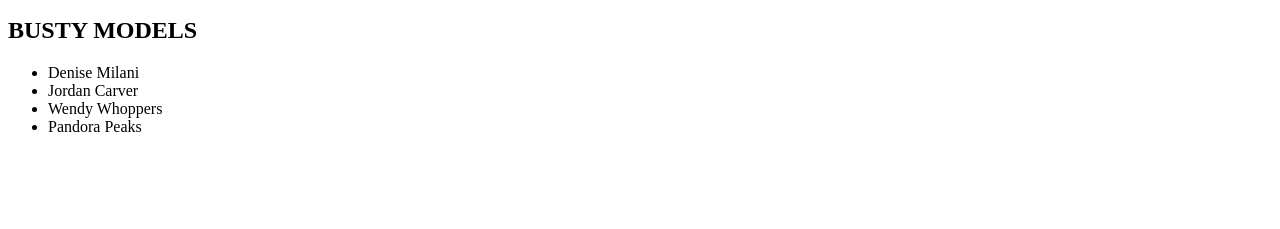
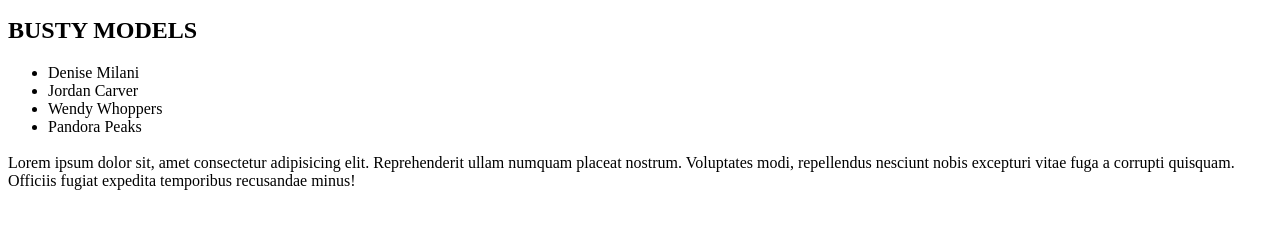
Before and after one commit to BiscuitsAndGuitar/git-project-10, a plain HTML site: page index.html in a window 1280 px wide. Shown: the part 119-348 px from the top of the page. Drawn offline with Linux system fonts and the light colour scheme.

Commit message:
denise milani added

```diff
--- a/index.html
+++ b/index.html
@@ -25,5 +25,13 @@
         <li class="model">Pandora Peaks</li>
       </ul>
     </div>
+
+    <div class="denise-milani">
+      <h3 class="denise-milani-title"></h3>
+      <p class="denise-milani-text">
+        Lorem ipsum dolor sit, amet consectetur adipisicing elit. Reprehenderit ullam numquam placeat nostrum. Voluptates modi,
+        repellendus nesciunt nobis excepturi vitae fuga a corrupti quisquam. Officiis fugiat expedita temporibus recusandae minus!
+      </p>
+    </div>
   </body>
 </html>
```
